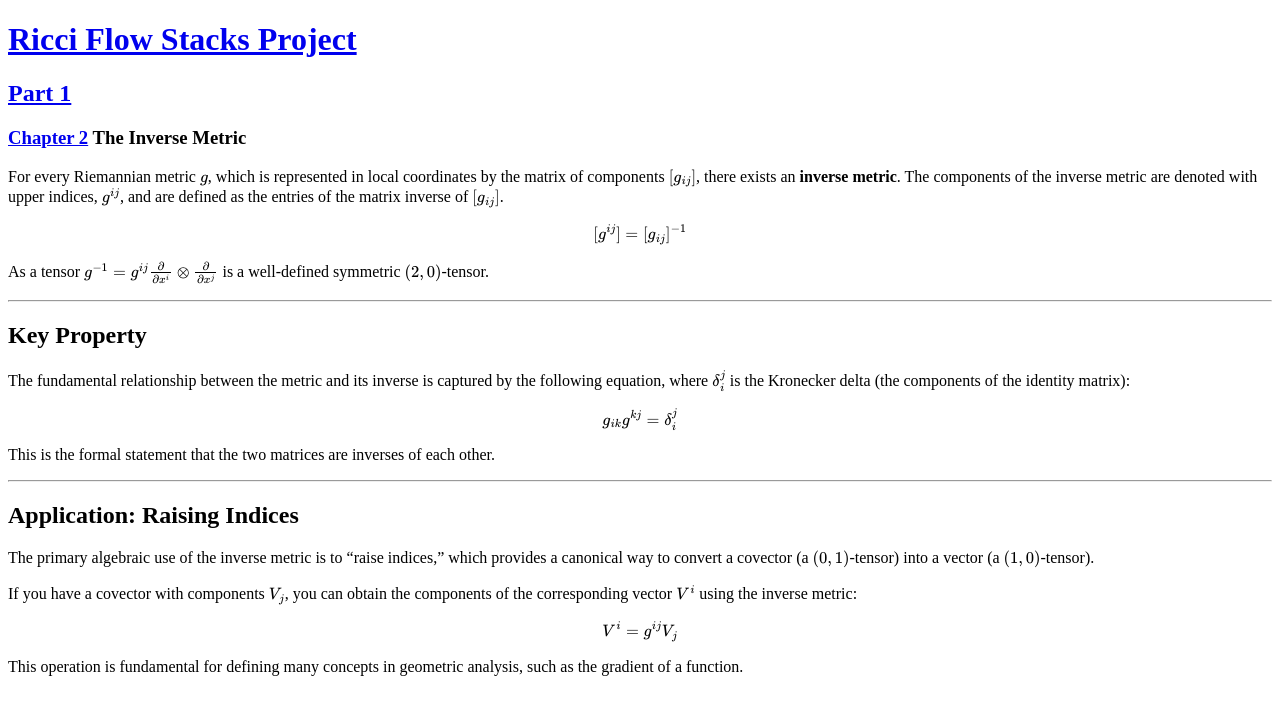
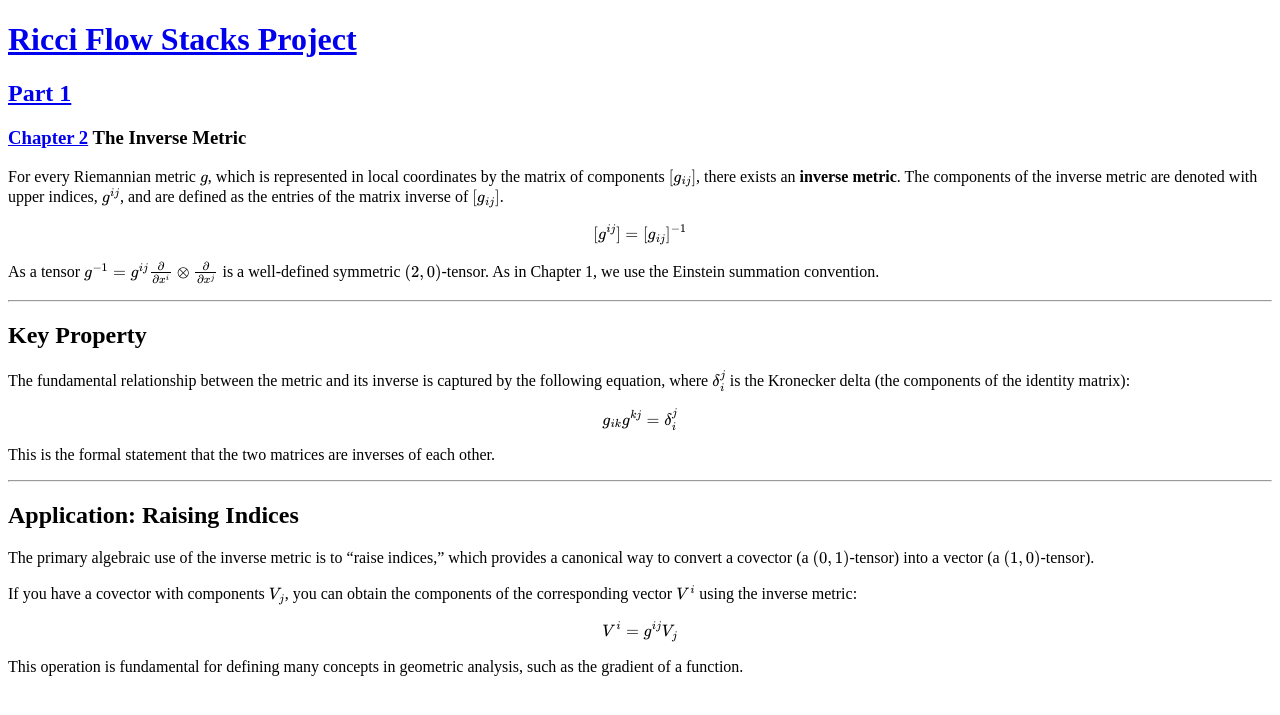
Before and after one commit to bennett-chow/ricciflow.org, a Jekyll site: the page built from part-1-foundations/inverse-metric.md, in a window 1280 px wide. Shown: the top 715 px of the page. Built offline with Jekyll 4.4.1, drawn with Linux system fonts in a browser that asks for light colours.

Commit message:
Update inverse-metric.md

```diff
--- a/part-1-foundations/inverse-metric.md
+++ b/part-1-foundations/inverse-metric.md
@@ -20,6 +20,7 @@ $$
 g^{-1} = g^{ij} \frac{\partial}{\partial x^i} \otimes \frac{\partial}{\partial x^j}
 $$
 is a well-defined symmetric $(2,0)$-tensor.
+As in Chapter 1, we use the Einstein summation convention.
 
 ---
 ## Key Property
```
